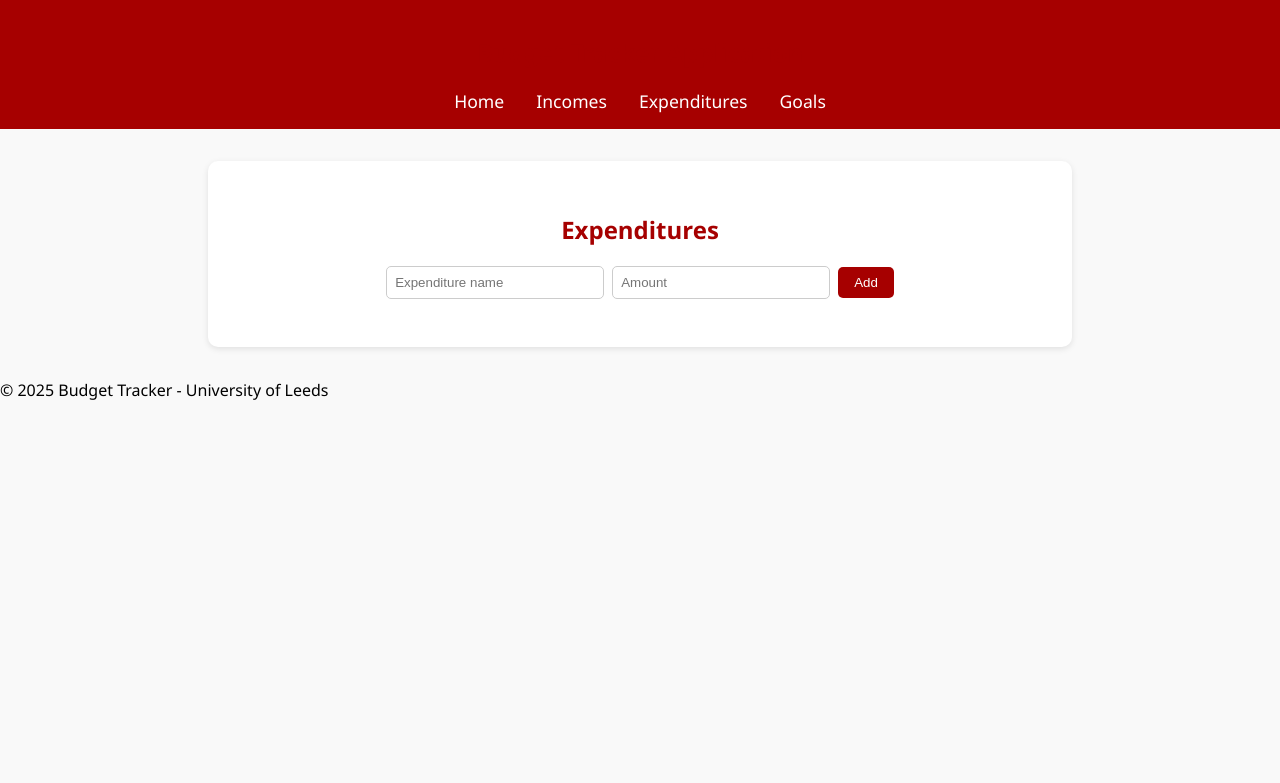
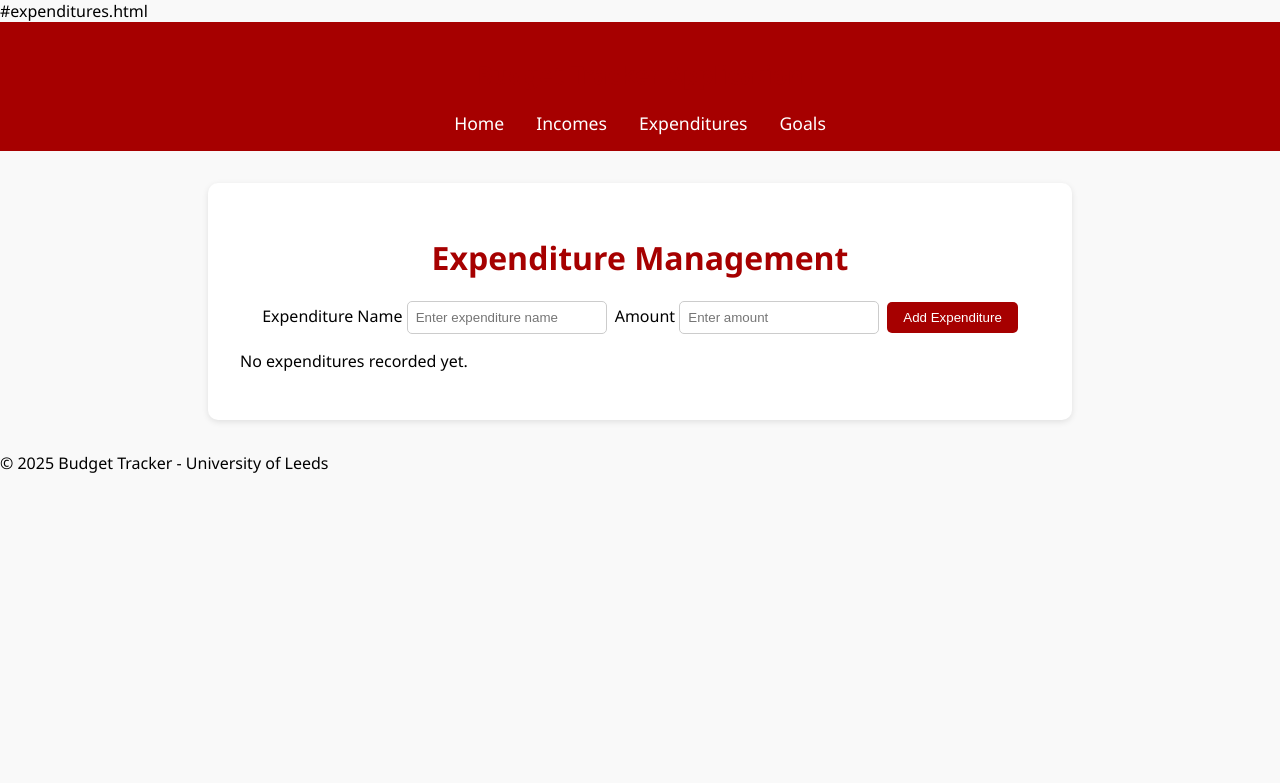
Before and after one commit to 5980Zhongyx/APersonalBudgetTracker_by_flask, a Flask app: page /expenditures in a window 1280 px wide. Shown: the top 783 px of the page. Run offline with Flask 3, Linux system fonts and the light colour scheme.

Commit message:
Update expenditures.html

```diff
--- a/WebAppcwk1budget_tracker/templates/expenditures.html
+++ b/WebAppcwk1budget_tracker/templates/expenditures.html
@@ -1,23 +1,65 @@
+#expenditures.html
 {% extends "base.html" %}
 {% block title %}Expenditures{% endblock %}
 {% block content %}
-    <h2>Expenditures</h2>
 
-    <form method="POST">
-        <input type="text" name="name" placeholder="Expenditure name" required>
-        <input type="number" name="amount" placeholder="Amount" step="0.01" required>
-        <button type="submit">Add</button>
+<div class="summary-wrapper">
+    <h1>Expenditure Management</h1>
+
+    <form method="POST" class="data-form" novalidate>
+        <div class="form-group">
+            <label for="expenditure-name">Expenditure Name</label>
+            <input type="text" id="expenditure-name" name="name"
+                   placeholder="Enter expenditure name" required minlength="2">
+            <span class="error-message" id="name-error"></span>
+        </div>
+
+        <div class="form-group">
+            <label for="expenditure-amount">Amount</label>
+            <input type="number" id="expenditure-amount" name="amount"
+                   placeholder="Enter amount" step="0.01" min="0.01" required>
+            <span class="error-message" id="amount-error"></span>
+        </div>
+
+        <button type="submit" class="btn-primary">Add Expenditure</button>
     </form>
 
-    <ul class="data-list">
-        {% for item in expenditures %}
-            <li>
-                <span>{{ item.name }}</span>
-                <span>${{ item.amount }}</span>
-                <form method="POST" action="{{ url_for('delete_expenditure', id=item.id) }}" style="display:inline;">
-                    <button type="submit" class="delete-btn">Delete</button>
-                </form>
-            </li>
-        {% endfor %}
-    </ul>
+    <div class="data-list-container">
+        {% if expenditures %}
+        <table class="data-list" aria-label="List of expenditures">
+            <thead>
+                <tr>
+                    <th>Name</th>
+                    <th>Amount</th>
+                    <th>Actions</th>
+                </tr>
+            </thead>
+
+            <tbody>
+                {% for item in expenditures %}
+                <tr>
+                    <td>{{ item.name }}</td>
+                    <td>${{ "%.2f"|format(item.amount) }}</td>
+                    <td class="actions">
+                        <a href="{{ url_for('edit_expenditure', id=item.id) }}" class="btn-edit">Edit</a>
+
+                        <form method="POST"
+                              action="{{ url_for('delete_expenditure', id=item.id) }}"
+                              class="inline-form">
+                            <button type="submit" class="btn-delete"
+                                    onclick="return confirm('Delete this expenditure?')">
+                                Delete
+                            </button>
+                        </form>
+                    </td>
+                </tr>
+                {% endfor %}
+            </tbody>
+        </table>
+        {% else %}
+        <p class="no-data">No expenditures recorded yet.</p>
+        {% endif %}
+    </div>
+</div>
+
 {% endblock %}
```
